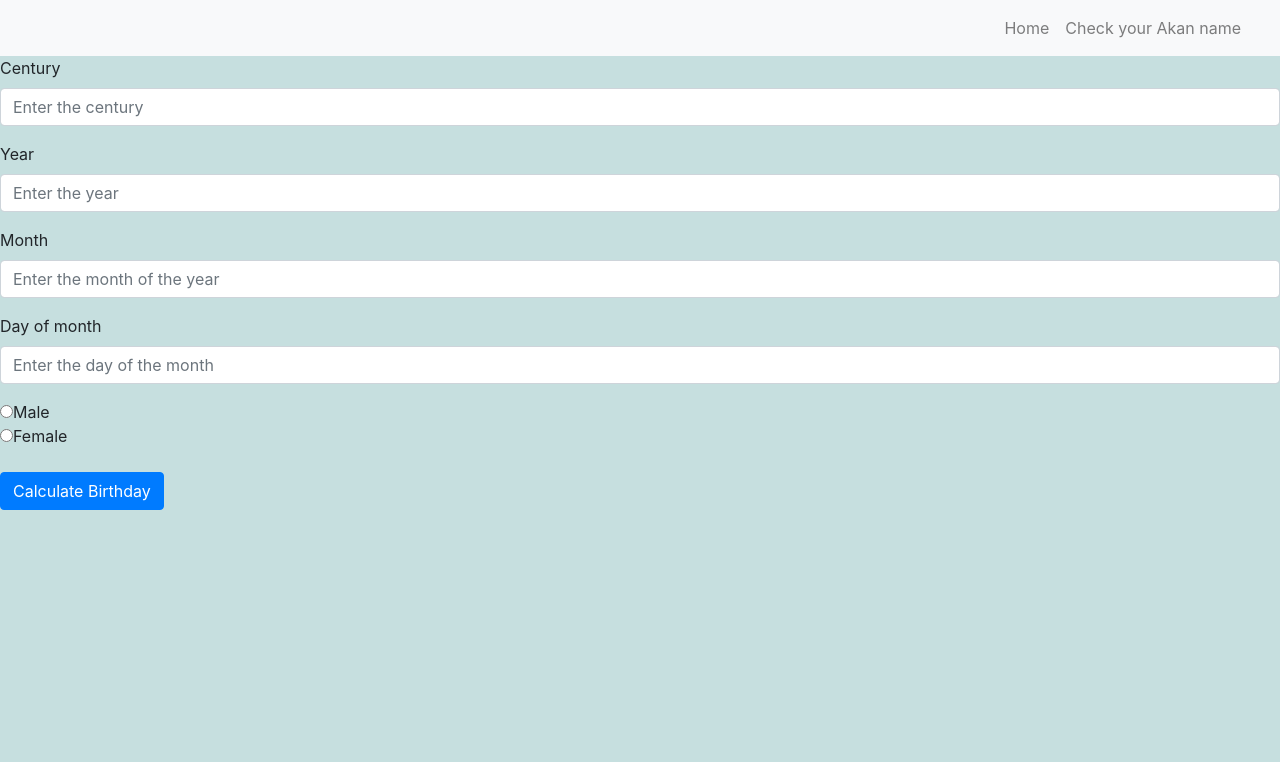
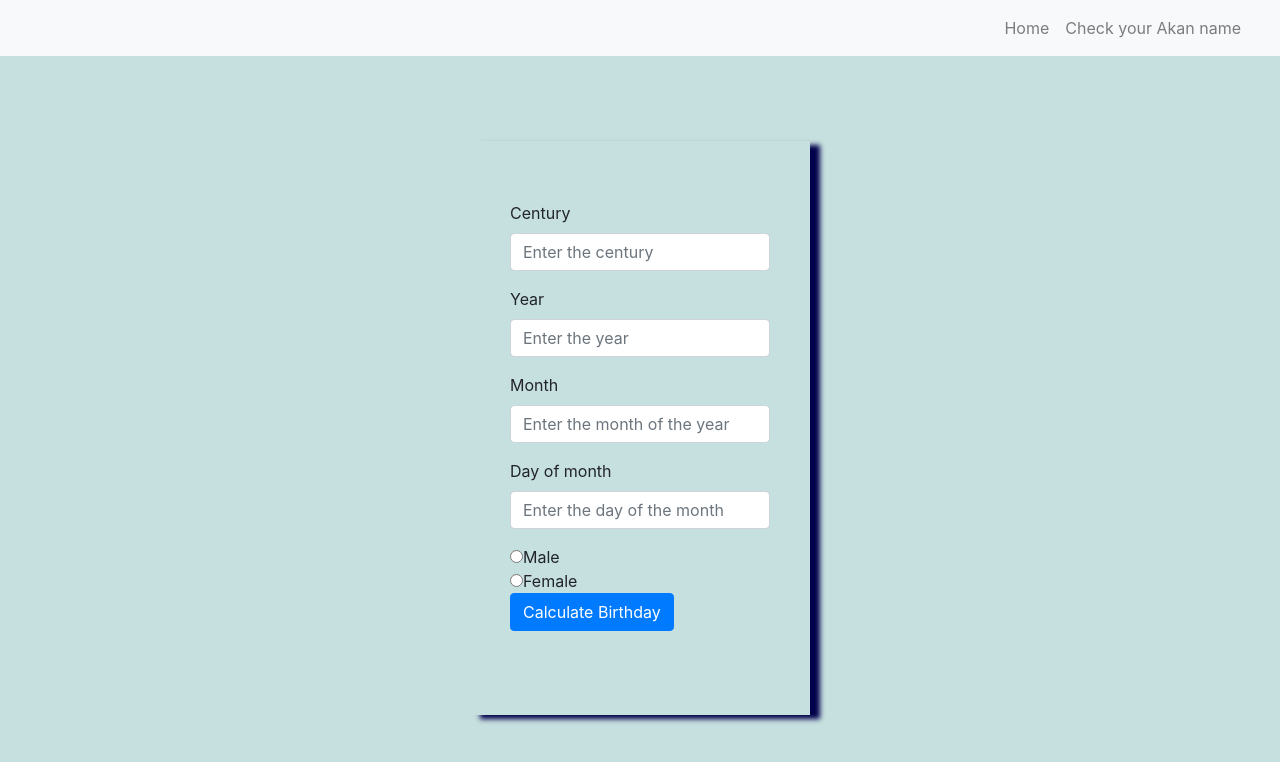
Before and after one commit to Antonioisrooted/Akan-names, a plain HTML site: page form.html in a window 1280 px wide. Drawn offline with nearby package versions, Linux system fonts and the light colour scheme; files whose address does not match are found by name.

Commit message:
twentyfourth commit

```diff
--- a/form.html
+++ b/form.html
@@ -31,7 +31,7 @@
         </div>
     </div>
     <!--Jumbotron-->
-    <!-- <div class="container">
+    <div class="container">
         <div class="container-fluid bg">
             <div class="row">
                 <div class="col-md-4 col-sm-4 col-xs-12"></div>
@@ -68,31 +68,7 @@
                 <div class="col-md-4 col-sm-4 col-xs-12"></div>
             </div>
             </div>
-        </div> -->
-        <div class="form-group top-form">
-            <label for="century" class="labels">Century</label>
-            <input type="number" class="form-control" placeholder="Enter the century" id="century" required  min="0" max="30">
-          </div>
-          <div class="form-group">
-            <label for="year" class="labels">Year</label>
-            <input type="number" placeholder="Enter the year" class="form-control" id="year" required min="0" max="100">
-          </div>
-          <div class="form-group">
-            <label for="month" class="labels">Month</label>
-            <input type="number" class="form-control" placeholder="Enter the month of the year" id="month" required min="0" max="12">
-          </div>
-          <div class="form-group">
-            <label for="monthDay" class="labels">Day of month</label>
-            <input type="number" placeholder="Enter the day of the month" class="form-control" id="monthday" required min="0" max="12">
-          </div>
-          <form class="radio-button">
-            <input type="radio" class="genders labels" value="male" id="rad1" name="rads" required>Male
-            <br>
-            <input type="radio" class="genders labels" value="female" id="rad1" name="rads" required>Female
-          </form>
-          <br>
-          <a href="#result"><button type="button" name="button" class="btn btn-primary mb-2" onclick="checkDayOfWeek();">Calculate Birthday</button></a>
-          <h1 id="result"></h1>
+        </div>
 
 <script src="https://ajax.googleapis.com/ajax/libs/jquery/3.4.1/jquery.min.js"></script>
 <script src="https://cdnjs.cloudflare.com/ajax/libs/popper.js/1.16.0/umd/popper.min.js"></script>
```
Also changed, not shown: js/index.js (+1 -84 lines), 1 other file.
